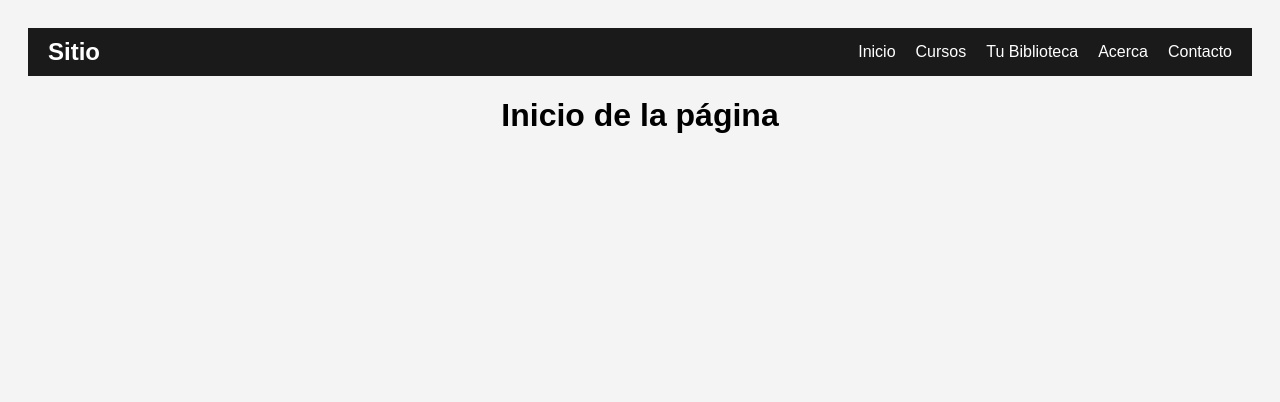
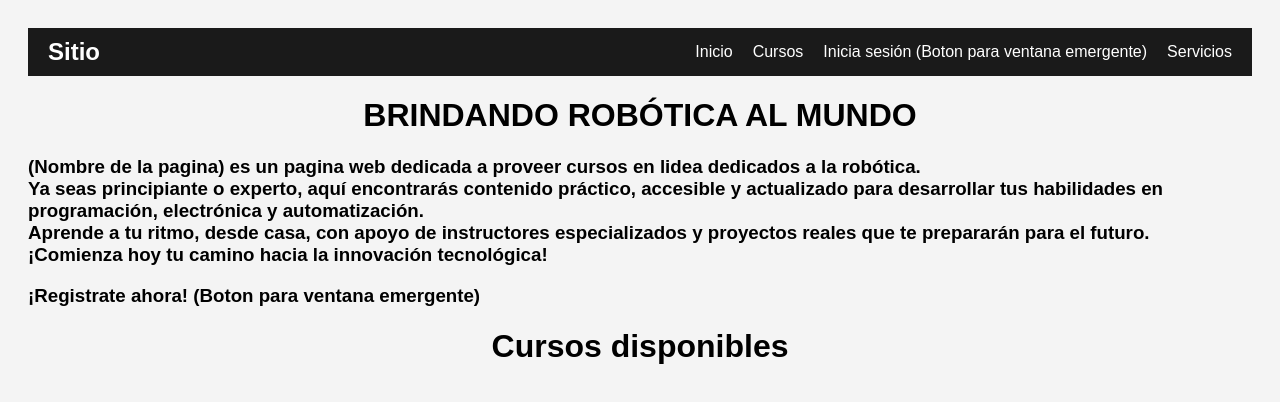
Before and after one commit to GianniAvi/FinalProject, a website: page public/inicio.html in a window 1280 px wide. Drawn offline with Linux system fonts and the light colour scheme; no server answers.

Commit message:
05/05/25

```diff
--- a/public/inicio.html
+++ b/public/inicio.html
@@ -13,15 +13,33 @@
     <ul>
       <li><a href="inicio.html">Inicio</a></li>
       <li><a href="cursos.html">Cursos</a></li>
-      <li><a href="biblioteca.html">Tu Biblioteca</a></li>
-      <li><a href="acerca.html">Acerca</a></li>
-      <li><a href="contacto.html">Contacto</a></li>
+      <li><a href="accede.html">Inicia sesión (Boton para ventana emergente)</a></li>
+      <li><a href="servicios.html">Servicios</a></li>
     </ul>
   </nav>
 
-  <h1> Inicio de la página </h1>
+  <h1> BRINDANDO ROBÓTICA AL MUNDO </h1>
+
+  <nav class="textoInicio">
+    <h3>(Nombre de la pagina) es un pagina web dedicada a proveer cursos en lidea
+      dedicados a la robótica.<br>
+      Ya seas principiante o experto, aquí encontrarás contenido práctico,
+      accesible y actualizado para desarrollar tus habilidades en programación,
+      electrónica y automatización.<br>
+      Aprende a tu ritmo, desde casa, con apoyo de instructores especializados y
+      proyectos reales que te prepararán para el futuro.<br>
+      ¡Comienza hoy tu camino hacia la innovación tecnológica!</h3>
+  </nav>
+
+  <nav class="textoRegistrate">
+    <h3>¡Registrate ahora! (Boton para ventana emergente)</h3>
+  </nav>
+
+  <h1> Cursos disponibles </h1>
   <div id="course-list"></div>
 
   <script src="script.js"></script>
 </body>
 </html>
+
+<!-- node server.js -->
--- a/public/script.js
+++ b/public/script.js
@@ -1,4 +1,3 @@
-// script.js
 document.addEventListener("DOMContentLoaded", () => {
   fetch("http://localhost:3000/api/courses")
     .then((res) => res.json())
```
Also changed, not shown: db.js (+4 -4 lines), public/accede.html (renamed from public/biblioteca.html, +2 -6 lines), public/acerca.html (deleted, +0 -27 lines), public/cursos.html (+2 -3 lines), public/servicios.html (renamed from public/contacto.html, +3 -5 lines), server.js (+2 -6 lines), 1 other file.
